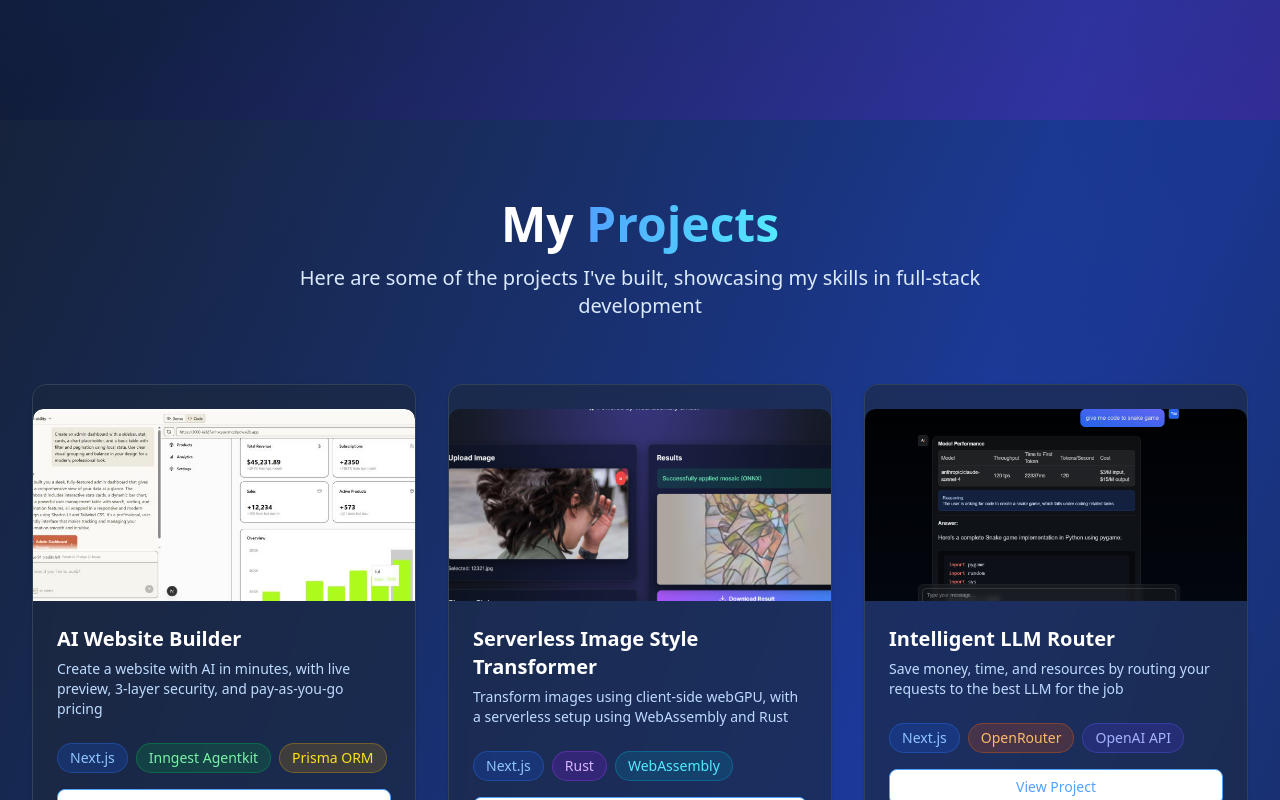
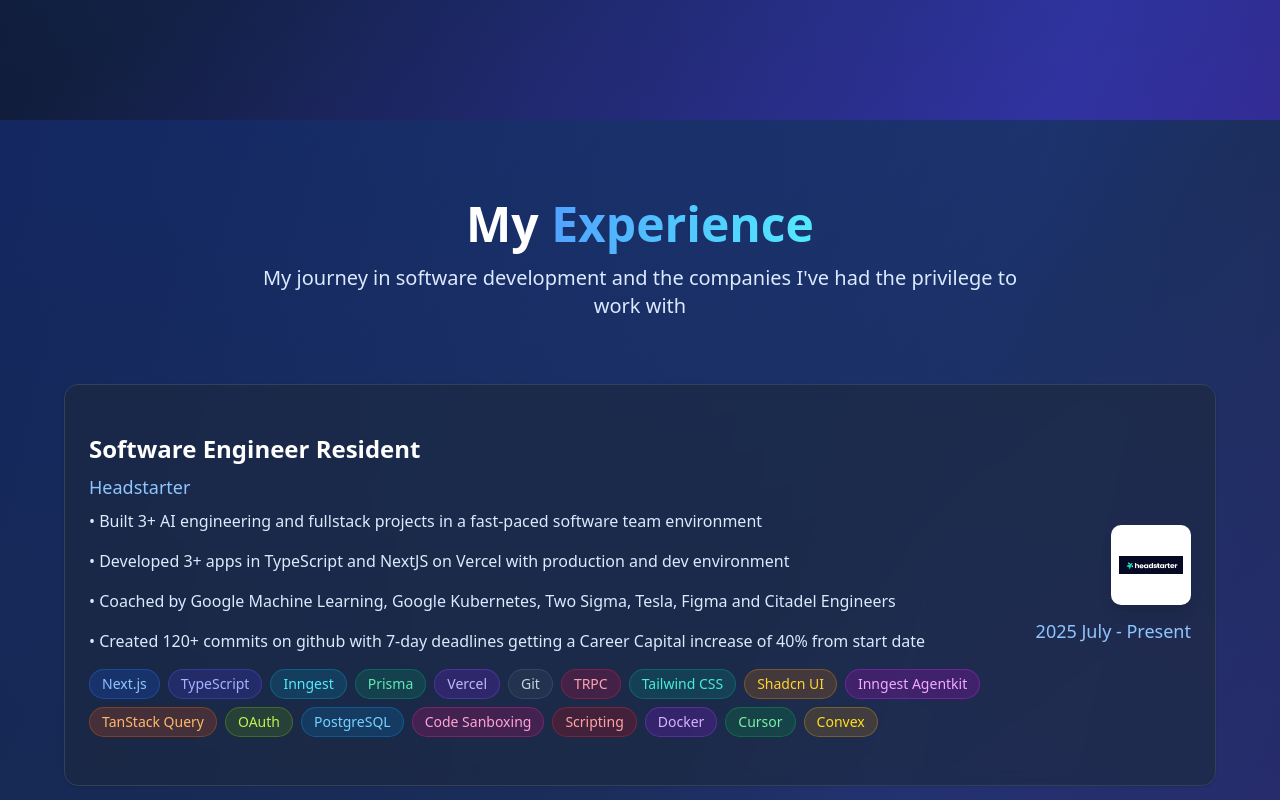
Before and after one commit to giaphutran12/my-portfolio, a Next.js app: page / in a window 1280 px wide. Shown: the part 680-1480 px from the top of the page. Built offline with nearby package versions, Linux system fonts and the light colour scheme.

Commit message:
update logo

```diff
--- a/src/app/page.tsx
+++ b/src/app/page.tsx
@@ -21,9 +21,8 @@ export default function Home() {
 
       <HeroSection />
 
+      <ExperienceSection />
       <ProjectsSection />
-
-      <ExperienceSection />
 
       <ResumeSection />
 
--- a/src/components/Footer.tsx
+++ b/src/components/Footer.tsx
@@ -3,6 +3,7 @@
 import Link from "next/link";
 import { motion } from "framer-motion";
 import { smoothScrollTo } from "@/lib/utils";
+import Image from "next/image";
 
 export function Footer() {
   const handleSmoothScroll = (elementId: string) => {
@@ -53,7 +54,12 @@ export function Footer() {
           >
             <div className="flex items-center justify-center md:justify-start space-x-2 mb-2">
               <div className="w-8 h-8 bg-gradient-to-r from-blue-500 to-cyan-500 rounded-lg flex items-center justify-center">
-                <span className="text-white font-bold text-lg">E</span>
+                <Image
+                  src="/edward-logo.svg"
+                  alt="Edward"
+                  width={32}
+                  height={32}
+                />
               </div>
               <span className="text-white font-bold text-xl">Edward Tran</span>
             </div>
@@ -136,7 +142,7 @@ export function Footer() {
           variants={itemVariants}
         >
           <p className="text-blue-300 text-sm">
-            © 2024 Edward. Built with Next.js, Tailwind CSS, and Shadcn UI
+            © 2025 Edward Tran. Built with Next.js, Tailwind CSS, and Shadcn UI
           </p>
         </motion.div>
       </motion.div>
```
